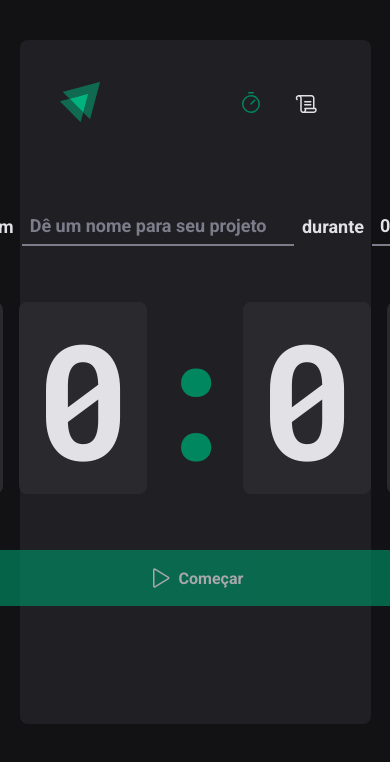
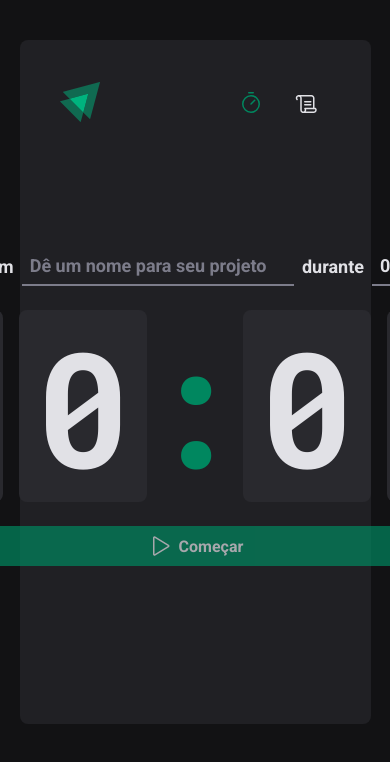
Before and after one commit to ElvisFelix-dev/ignite-timer, a React (Vite) app: page / in a window 390 px wide. Shown: the top 762 px of the page. Built offline with nearby package versions, Linux system fonts and the light colour scheme.

Commit message:
Responsivo v2

```diff
--- a/src/pages/Home/styles.ts
+++ b/src/pages/Home/styles.ts
@@ -2,17 +2,21 @@ import styled from 'styled-components'
 
 export const HomeContainer = styled.main`
   flex: 1;
-
   display: flex;
   flex-direction: column;
   align-items: center;
   justify-content: center;
-
   form {
     display: flex;
     flex-direction: column;
     align-items: center;
     gap: 3.5rem;
+  }
+
+  @media (max-width: 767px) {
+    form {
+      gap: 1.5rem;
+    }
   }
 `
 
@@ -21,27 +25,26 @@ export const BaseCountdownButton = styled.button`
   border: 0;
   padding: 1rem;
   border-radius: 8px;
-
   display: flex;
   align-items: center;
   justify-content: center;
   color: ${(props) => props.theme['gray-100']};
-
   gap: 0.5rem;
   font-weight: bold;
-
   cursor: pointer;
-
   &:disabled {
     opacity: 0.7;
     cursor: not-allowed;
+  }
+
+  @media (max-width: 767px) {
+    padding: 0.5rem;
   }
 `
 
 export const StartCountdownButton = styled(BaseCountdownButton)`
   background: ${(props) => props.theme['green-500']};
   color: ${(props) => props.theme['gray-100']};
-
   &:not(:disabled):hover {
     background: ${(props) => props.theme['green-700']};
   }
@@ -49,7 +52,6 @@ export const StartCountdownButton = styled(BaseCountdownButton)`
 
 export const StopCountdownButton = styled(BaseCountdownButton)`
   background: ${(props) => props.theme['red-500']};
-
   &:not(:disabled):hover {
     background: ${(props) => props.theme['red-700']};
   }
```
